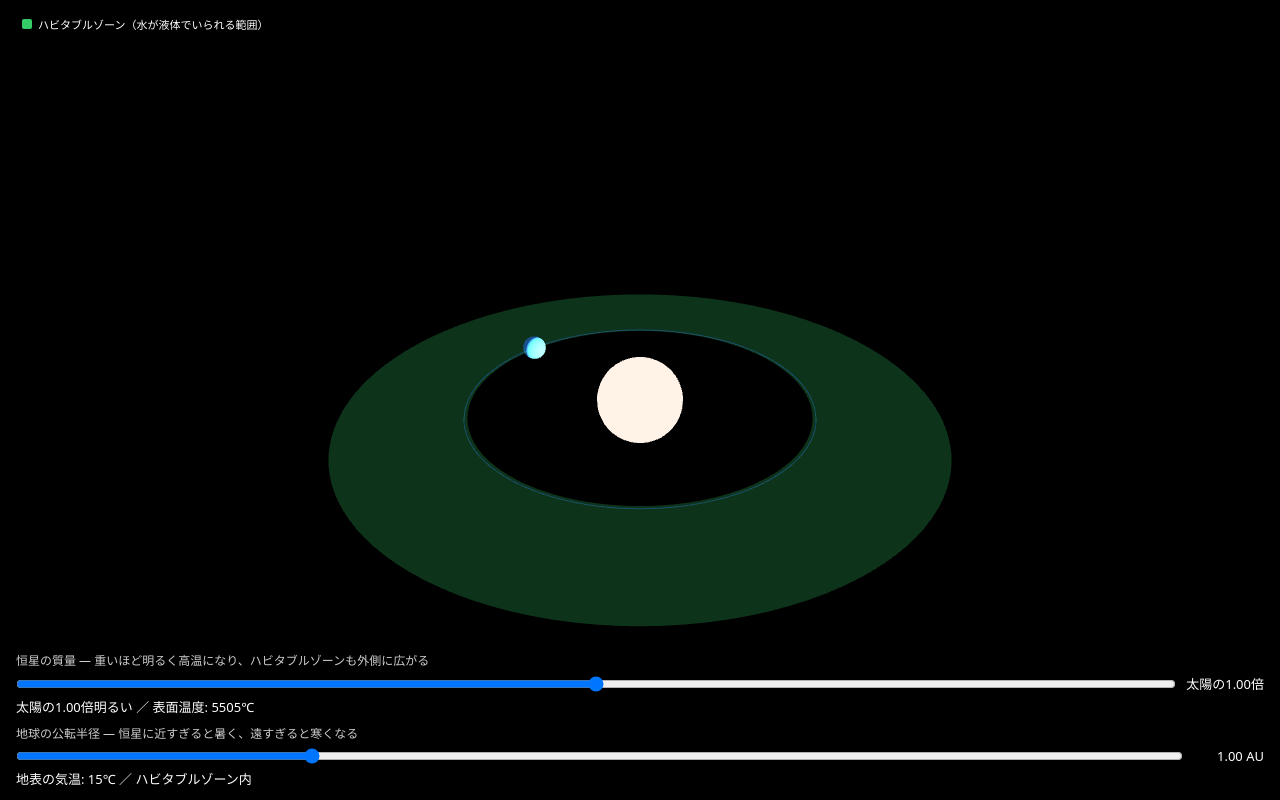
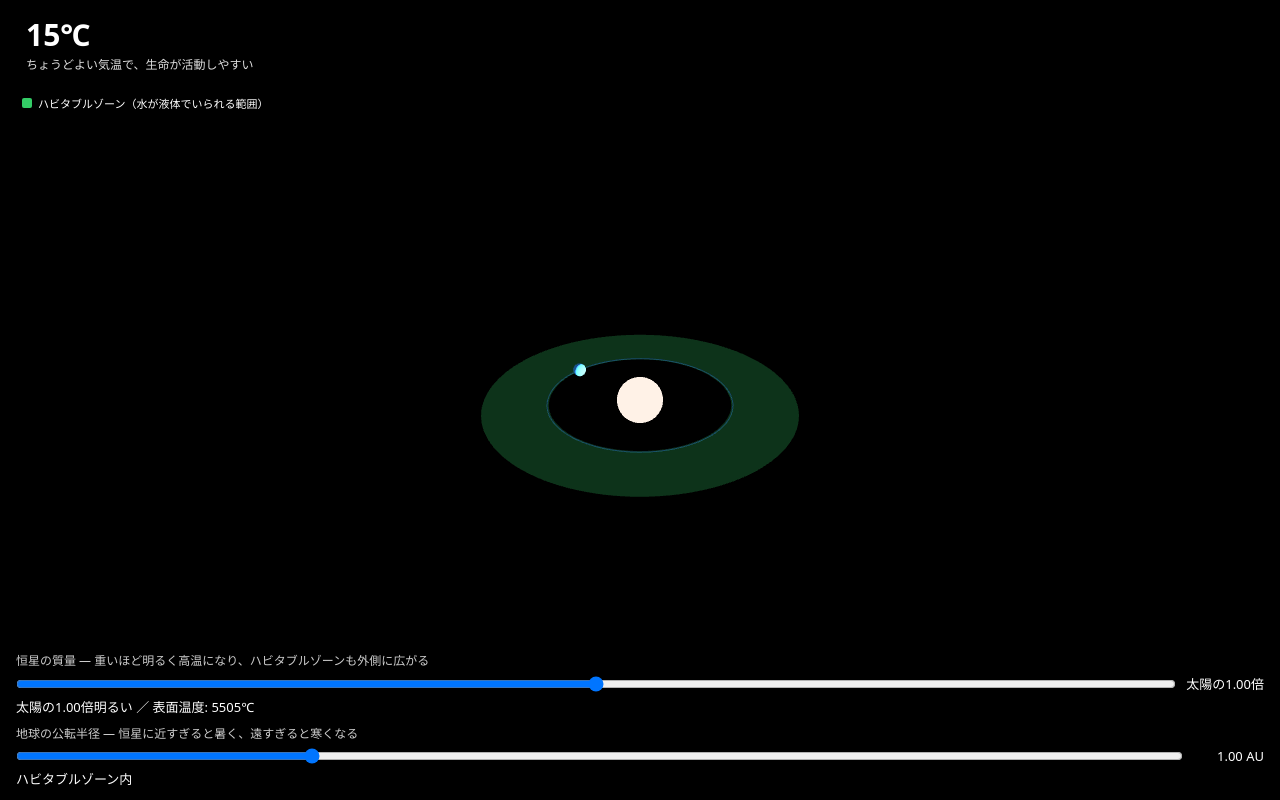
Before and after one commit to kisakutanaka/HabitableZoneSimulator, a website built with Vite: page index.html in a window 1280 px wide. Built offline with nearby package versions, Linux system fonts and the light colour scheme; animation ran at ten frames a second.

Commit message:
UI調整: カメラを引く・地表の気温を大きく表示
初期カメラ位置を引いてスライダーの可動範囲全体が見えるようにした。
地表の気温を画面左上に大きく表示し、水の相転移温度を軸にした段階別の
コメント(「人が生活するには暑すぎる」等)を追加。操作パネル側の地球
readoutは気温表示と重複しないようHZ内外の判定のみに簡略化。

```diff
--- a/index.html
+++ b/index.html
@@ -8,8 +8,14 @@
   </head>
   <body>
     <div id="app"></div>
-    <div id="legend">
-      <span class="legend-item"><span class="swatch swatch-hz"></span>ハビタブルゾーン（水が液体でいられる範囲）</span>
+    <div id="info-panel">
+      <div id="temperature-display">
+        <div id="temperature-value"></div>
+        <div id="temperature-comment"></div>
+      </div>
+      <div id="legend">
+        <span class="legend-item"><span class="swatch swatch-hz"></span>ハビタブルゾーン（水が液体でいられる範囲）</span>
+      </div>
     </div>
     <div id="controls">
       <div class="control">
--- a/src/main.ts
+++ b/src/main.ts
@@ -25,7 +25,9 @@ const camera = new THREE.PerspectiveCamera(
   0.1,
   1000,
 );
-camera.position.set(0, 8, 14);
+// 恒星質量・地球公転半径のスライダーを動かした範囲全体（HZリングが最大に広がる場合含む）が
+// 初期表示で収まるよう、少し引いた位置にする。
+camera.position.set(0, 15, 26);
 camera.lookAt(0, 0, 0);
 
 // 距離は太陽からの実際の距離（AU）に比例させる。
@@ -207,9 +209,48 @@ function zoneStatusText(distanceAU: number, hz: HabitableZone): string {
   return "ハビタブルゾーン内";
 }
 
+// 地表の気温（摂氏）から、体感的な状態を説明する短いコメントを返す。
+// 0℃・100℃という水の相転移温度（1気圧）を軸に、水が液体でいられるかどうかを軸に据えている。
+function temperatureComment(celsius: number): string {
+  if (celsius >= 100) {
+    return "灼熱で、水はすべて蒸発してしまう";
+  }
+  if (celsius >= 50) {
+    return "人が生活するには暑すぎる";
+  }
+  if (celsius >= 30) {
+    return "暑いが、水はまだ液体で存在できる";
+  }
+  if (celsius >= 15) {
+    return "ちょうどよい気温で、生命が活動しやすい";
+  }
+  if (celsius >= 0) {
+    return "少し寒いが、水は液体のまま存在できる";
+  }
+  if (celsius >= -50) {
+    return "とても寒く、海のほとんどが凍っている";
+  }
+  return "極寒で、海はすべて凍りついている";
+}
+
+const temperatureValueEl = document.getElementById("temperature-value");
+if (!temperatureValueEl) {
+  throw new Error("#temperature-value element not found");
+}
+const temperatureValue: HTMLElement = temperatureValueEl;
+
+const temperatureCommentEl = document.getElementById("temperature-comment");
+if (!temperatureCommentEl) {
+  throw new Error("#temperature-comment element not found");
+}
+const temperatureCommentText: HTMLElement = temperatureCommentEl;
+
 function updateEarthReadout(distanceAU: number, surfaceTempKelvin: number, hz: HabitableZone): void {
-  const surfaceTempCelsius = surfaceTempKelvin - 273.15;
-  earthReadout.textContent = `地表の気温: ${surfaceTempCelsius.toFixed(0)}℃ ／ ${zoneStatusText(distanceAU, hz)}`;
+  // 表示する丸め後の値とコメント判定の基準を一致させる（丸め後だけ基準をまたいで見えるズレを防ぐ）
+  const surfaceTempCelsius = Math.round(surfaceTempKelvin - 273.15);
+  temperatureValue.textContent = `${surfaceTempCelsius}℃`;
+  temperatureCommentText.textContent = temperatureComment(surfaceTempCelsius);
+  earthReadout.textContent = zoneStatusText(distanceAU, hz);
 }
 
 // 恒星質量・地球の公転半径の両方に依存する量（公転周期・放射平衡温度・HZ内外判定）を
--- a/src/style.css
+++ b/src/style.css
@@ -38,15 +38,44 @@ body {
   touch-action: manipulation;
 }
 
-#legend {
+#info-panel {
   position: fixed;
   top: calc(10px + env(safe-area-inset-top));
   left: 12px;
+  right: 12px;
+  display: flex;
+  flex-direction: column;
+  align-items: flex-start;
+  gap: 8px;
+  font-family: system-ui, -apple-system, "Hiragino Sans", sans-serif;
+  pointer-events: none;
+}
+
+#temperature-display {
+  padding: 8px 14px;
+  background: rgba(0, 0, 0, 0.55);
+  border-radius: 8px;
+  color: #fff;
+  max-width: 80vw;
+}
+
+#temperature-value {
+  font-size: 30px;
+  font-weight: 700;
+  line-height: 1.15;
+}
+
+#temperature-comment {
+  font-size: 12px;
+  color: #ddd;
+  margin-top: 2px;
+}
+
+#legend {
   padding: 6px 10px;
   background: rgba(0, 0, 0, 0.5);
   border-radius: 6px;
   color: #fff;
-  font-family: system-ui, -apple-system, "Hiragino Sans", sans-serif;
   font-size: 11px;
 }
 
```
Also changed, not shown: Step.md (+9 -0 lines).
